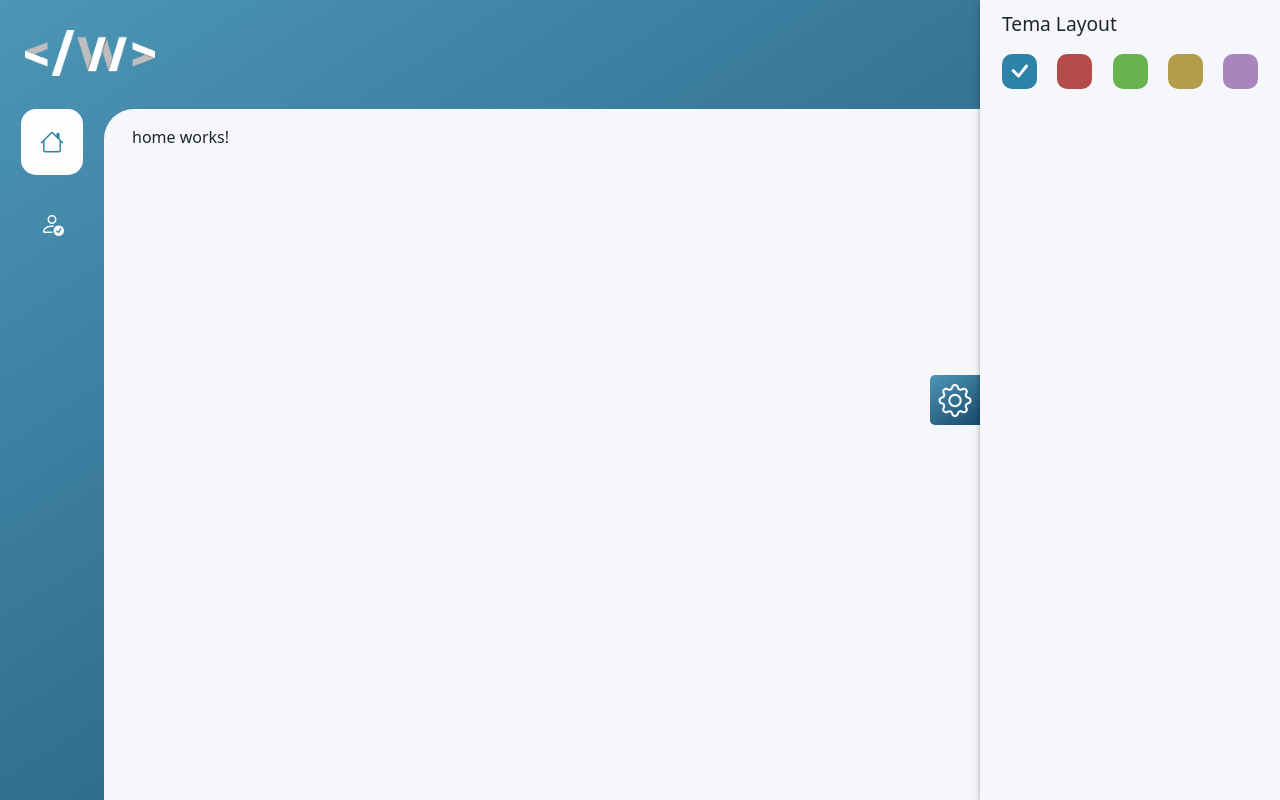
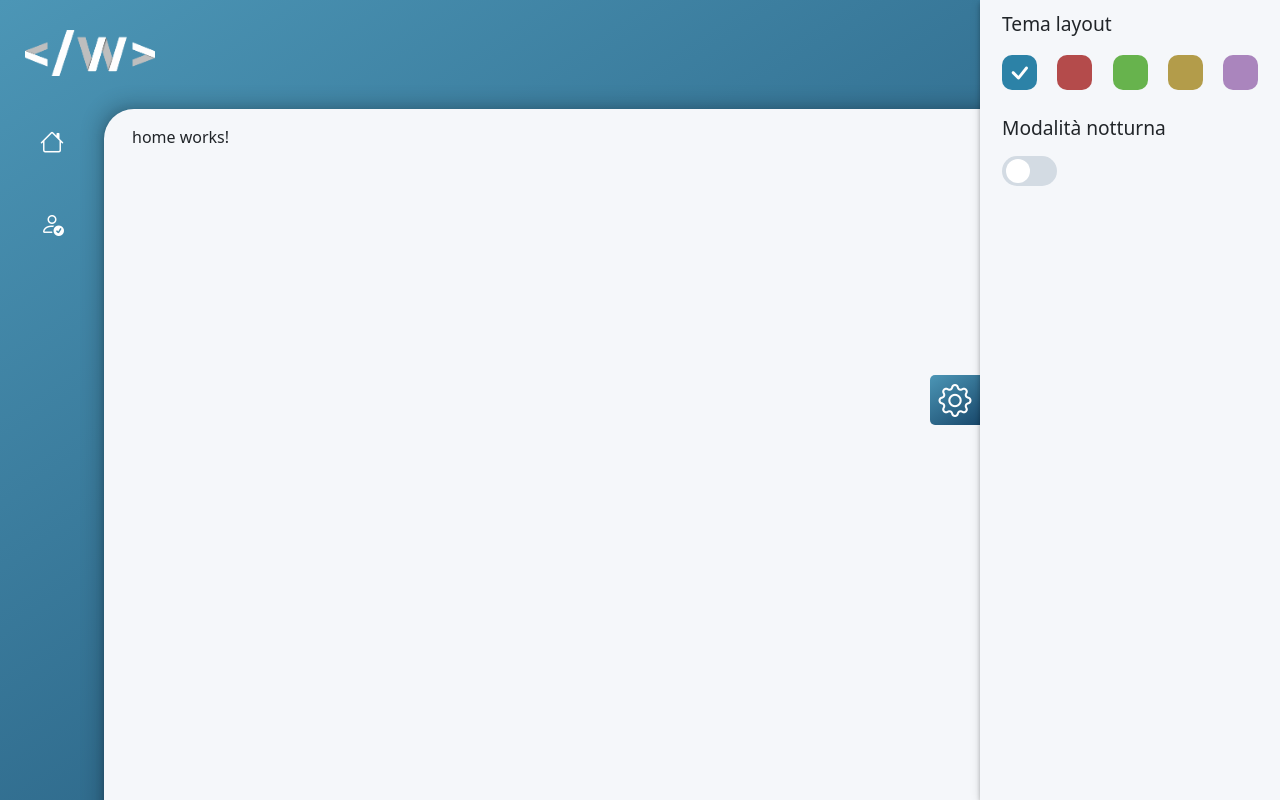
Before and after one commit to Walt98/walt-website, an Angular app: page /home in a window 1280 px wide. Both pictures are taken after a click on the element 1255 px from the left and 395 px from the top of the page. Built offline with nearby package versions, Linux system fonts and the light colour scheme.

Commit message:
Inizio implementazione dark mode

```diff
--- a/src/app/app.component.html
+++ b/src/app/app.component.html
@@ -1,13 +1,13 @@
-<div class="body" [style]="'background-image: ' + palette.bgImage">
+<div class="body" [style]="'background-image: ' + (darkMode ? bgDark : palette.bgImage)">
     <app-logo></app-logo>
 
-    <app-settings-canvas (palette)="palette = $event"></app-settings-canvas>
+    <app-settings-canvas (darkMode)="darkMode = $event" (palette)="palette = $event"></app-settings-canvas>
 
     <div class="container-fluid p-0 marginT-18 d-flex">
         <span class="container-fluid d-flex p-0 m-0 wMaxContent">
             <app-navbar [palette]="palette"></app-navbar>
         </span>
-        <span class="container-fluid bg-router-outlet p-router-outlet borderTL overflowY">
+        <span class="container-fluid bg-router-outlet p-router-outlet borderTL overflowY" [ngClass]="darkMode ? 'bg-router-outlet-dark' : ''">
             <router-outlet></router-outlet>
         </span>
     </div>
--- a/src/app/app.component.scss
+++ b/src/app/app.component.scss
@@ -12,7 +12,13 @@
 
 .borderTL { border-top-left-radius: 30px; }
 
-.bg-router-outlet { background-color: #F5F7FA; }
+.bg-router-outlet
+{
+    background-color: #F5F7FA;
+    box-shadow: -5px -5px 20px 0px rgb(0 0 0 / 20%), 0 4px 5px 0 rgb(0 0 0 / 14%), 0 1px 10px 0 rgb(0 0 0 / 12%);
+}
+
+.bg-router-outlet-dark { background-color: #123752; }
 
 .p-router-outlet { padding: 1rem 0 0 1.75rem; }
 
--- a/src/app/app.component.ts
+++ b/src/app/app.component.ts
@@ -8,11 +8,19 @@ import { Component, OnInit } from '@angular/core';
 export class AppComponent implements OnInit
 {
   public palette: any;
+  public darkMode?: boolean;
+
+  public bgDark: string = 'linear-gradient(147.38deg, rgb(20 54 80) 0%, #000000 100%)';
 
   ngOnInit(): void
   {
-    if (!localStorage.getItem('palette')) localStorage.setItem('palette', JSON.stringify({'color': '#2c82a7', 'bgImage': 'linear-gradient(147.38deg, #4C96B6 0%, #19496C 100%)'}));
-    let palette = localStorage.getItem('palette');
-    if (palette) this.palette = JSON.parse(palette);
+    if (!localStorage.getItem('palette'))
+    {
+      this.palette = {'color': '#2c82a7', 'bgImage': 'linear-gradient(147.38deg, #4C96B6 0%, #19496C 100%)'};
+      localStorage.setItem('palette', JSON.stringify(this.palette));
+    }
+    else this.palette = JSON.parse(localStorage.getItem('palette') ?? '');
   }
+
+  log = (e: any) => console.log(e);
 }
--- a/src/app/navbar/navbar.component.ts
+++ b/src/app/navbar/navbar.component.ts
@@ -9,7 +9,7 @@ export class NavbarComponent implements OnInit
 {
   @Input() palette: any;
 
-  public routerLink: string = 'home';
+  public routerLink?: string;
 
   constructor() { }
 
--- a/src/app/settings-canvas/settings-canvas.component.html
+++ b/src/app/settings-canvas/settings-canvas.component.html
@@ -5,18 +5,29 @@
     </div>
 
     <!-- OFFCANVAS BODY -->
-    <div *ngIf="clicked" class="settings-canvas" [ngClass]="clicked ? 'offcanvasActive' : ''">
+    <div *ngIf="clicked" class="settings-canvas p-10" [ngClass]="toggleClicked ? 'canvasDarkMode' : ''">
         <div class="container-fluid">
-            <div class="col-12 layout-style-title">
-                Tema Layout
+            <div class="col-12 layout-style-title" [ngClass]="toggleClicked ? 'canvasTitleDarkMode' : ''">
+                Tema layout
             </div>
-            <div class="col-12 d-flex align-items-center justify-content-between icons-palette">
+            <div *ngIf="!toggleClicked" class="col-12 d-flex align-items-center justify-content-between pY-13 h-62">
                 <app-icon-palette [bg]="'#2c82a7'" (color)="setColor($event)" [ngClass]="activeIcon('#2c82a7')"></app-icon-palette>
                 <app-icon-palette [bg]="'#b44b4b'" (color)="setColor($event)" [ngClass]="activeIcon('#b44b4b')"></app-icon-palette>
                 <app-icon-palette [bg]="'#67b34d'" (color)="setColor($event)" [ngClass]="activeIcon('#67b34d')"></app-icon-palette>
                 <app-icon-palette [bg]="'#b39c4a'" (color)="setColor($event)" [ngClass]="activeIcon('#b39c4a')"></app-icon-palette>
                 <app-icon-palette [bg]="'#aa85bd'" (color)="setColor($event)" [ngClass]="activeIcon('#aa85bd')"></app-icon-palette>
             </div>
+            <div class="text-advice pY-7-13" *ngIf="toggleClicked">
+                <i> Temi non disponibili in "Modalità notturna". </i>
+            </div>
+        </div>
+        <div class="container-fluid my-2">
+            <div class="col-12 layout-style-title" [ngClass]="toggleClicked ? 'canvasTitleDarkMode' : ''">
+                Modalità notturna
+            </div>
+            <div class="slider-toggle" [ngClass]="toggleClicked ? 'toggleClicked' : ''" (click)="emitDark()">
+                <div class="slider-button" [ngClass]="toggleClicked ? 'translateX23' : ''"></div>
+            </div>
         </div>
     </div>
 </div>
--- a/src/app/settings-canvas/settings-canvas.component.scss
+++ b/src/app/settings-canvas/settings-canvas.component.scss
@@ -1,3 +1,5 @@
+.p-10 { padding: 10px; }
+
 .offcanvasAbsolute
 {
     position: absolute;
@@ -74,22 +76,55 @@
     width: 300px;
     background-color: #F5F7FA;
     border-left: 0 none;
-    transform: translateX(100%);
-}
-
-.offcanvasActive
-{
-    transform: translateX(0);
     box-shadow: 0 2px 4px -1px rgb(0 0 0 / 20%), 0 4px 5px 0 rgb(0 0 0 / 14%), 0 1px 10px 0 rgb(0 0 0 / 12%);
 }
 
+.canvasDarkMode { background-color: #162a41; }
+.canvasTitleDarkMode, .text-advice { color: #d5dfec; }
+
+.h-62 { height: 67.5px; }
+
 .layout-style-title
 {
-    padding: 10px;
     font-size: larger;
     font-weight: 500;
 }
 
-.icons-palette { padding: 5px 10px; }
+.pY-13 { padding: 13px 0; }
+
+.pY-7-13 { padding: 7px 0 13px; }
 
 ::ng-deep .activeIcon > div > i { opacity: 1 !important; }
+
+.slider-toggle
+{
+    width: 55px;
+    height: 30px;
+    margin-block: 13px;
+    border-radius: 20px;
+    display: flex;
+    align-items: center;
+    background-color: #d3dbe3;
+    cursor: pointer;
+    transition: .4s;
+
+    &:hover { background-color: #b8c5d2; }
+}
+
+.toggleClicked
+{
+    background-color: #00df84;
+    &:hover { background-color: #00d07b; }
+}
+
+.translateX23 { transform: translateX(23px); }
+
+.slider-button
+{
+    width: 24px;
+    height: 24px;
+    margin: 0 4px;
+    border-radius: 50%;
+    background-color: white;
+    transition: .4s;
+}
--- a/src/app/settings-canvas/settings-canvas.component.ts
+++ b/src/app/settings-canvas/settings-canvas.component.ts
@@ -8,11 +8,13 @@ import { Component, EventEmitter, OnInit, Output } from '@angular/core';
 export class SettingsCanvasComponent implements OnInit
 {
   @Output() palette: EventEmitter<any> = new EventEmitter<any>();
+  @Output() darkMode: EventEmitter<boolean> = new EventEmitter<boolean>();
 
   public paletteColors: any;
   public colorClass?: string;
 
   public clicked: boolean = false;
+  public toggleClicked: boolean = false;
 
   constructor() { }
 
@@ -65,5 +67,11 @@ export class SettingsCanvasComponent implements OnInit
     this.palette.emit(JSON.parse(localStorage.getItem('palette') ?? ''));
   }
 
+  emitDark()
+  {
+    this.toggleClicked = !this.toggleClicked;
+    this.darkMode.emit(this.toggleClicked);
+  }
+
   log = (event: any) => console.log(event);
 }
```
